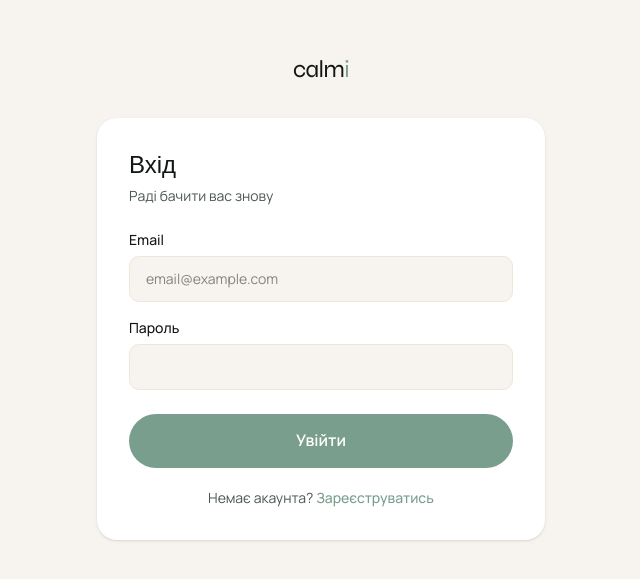
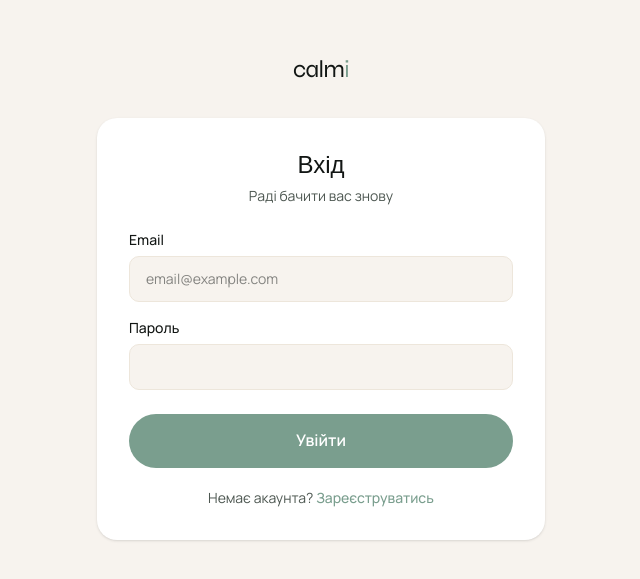
Before and after one commit to nazarskill0-ops/betweensoul, a Next.js app: page /login in a window 1280 px wide. Shown: the part 103-682 px from the top of the page, without its empty margins (319-959 px from the left). Built offline with nearby package versions, Linux system fonts and the light colour scheme.

Commit message:
Center login page heading and subtitle

```diff
--- a/src/features/auth/components/LoginForm.tsx
+++ b/src/features/auth/components/LoginForm.tsx
@@ -34,8 +34,8 @@ export function LoginForm() {
       noValidate
       className="w-full rounded-[20px] bg-white p-8 shadow-sm"
     >
-      <h1 className="mb-1 font-display text-2xl">Вхід</h1>
-      <p className="mb-6 text-sm text-ink-muted">Раді бачити вас знову</p>
+      <h1 className="mb-1 font-display text-2xl text-center">Вхід</h1>
+      <p className="mb-6 text-sm text-ink-muted text-center">Раді бачити вас знову</p>
 
       <label className="mb-1.5 block text-sm font-medium">Email</label>
       <input
```
